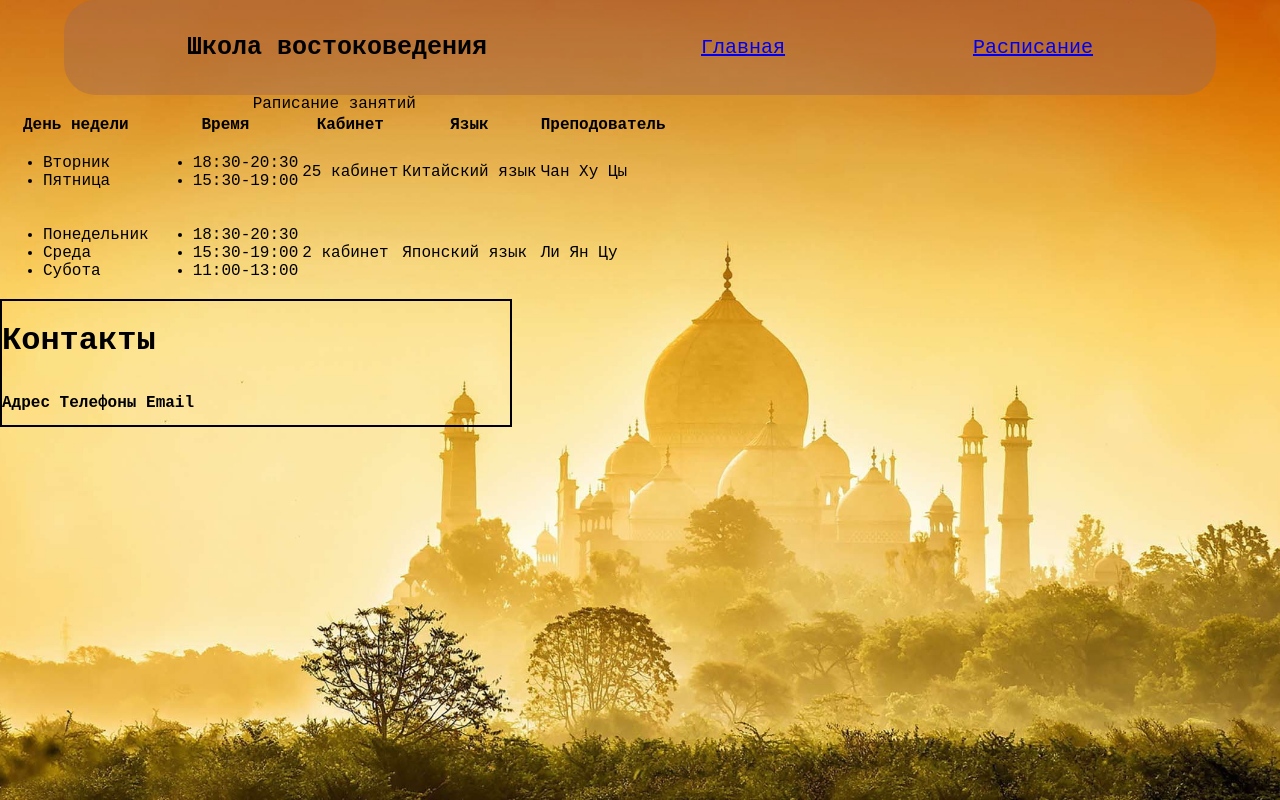
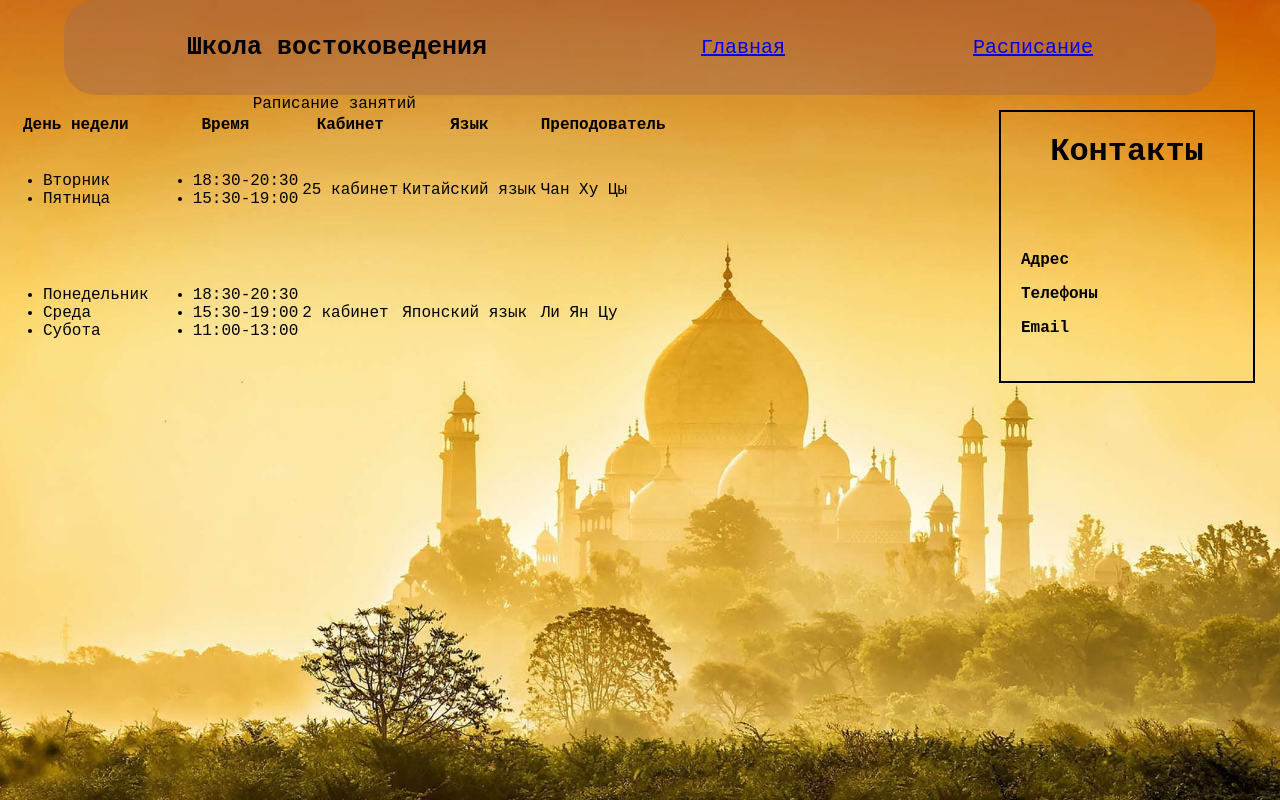
Before and after one commit to iralica/companyweb, a plain HTML site: page info.html in a window 1280 px wide. Drawn offline with Linux system fonts and the light colour scheme.

Commit message:
new version

```diff
--- a/info.html
+++ b/info.html
@@ -101,9 +101,11 @@
           <h1 class="cont_capt">
             Контакты
              <h2 class="cont_detail">
-            Адрес
-            Телефоны
-            Email
+
+             <p>Адрес</p>
+             <p>Телефоны</p>
+             <p>Email</p>
+
              </h2>
           </h1>
      </div>
--- a/styles.css
+++ b/styles.css
@@ -123,15 +123,19 @@ html, body{
     height: 90%;
     box-sizing: border-box;
     padding: 0 0 40px 0;
-    display: block;
+    display: flex;
+    margin: auto;
+
 }
 
 .table{
     box-sizing: border-box;
-    width: 50%;
+    width: 80%;
     height: 60%;
     border: 1px solid black;
     display: flex;
+    margin-left: 15px;
+    align-self: center;
 }
 .caption{
 
@@ -147,12 +151,18 @@ html, body{
 }
 .contacts{
     box-sizing: border-box;
-    width: 40%;
-    height: 100%;
+    width: 20%;
+    height: 90%;
     display: flex;
     flex-direction: column;
     border: 2px solid black;
     float: left;
+    justify-content: center;
+    position: relative;
+    margin-left: auto;
+    margin-right: 25px;
+    text-align: center;
+    margin-top: 15px;
 }
 .cont_detail{
     width: 40%;
@@ -160,4 +170,6 @@ html, body{
     display: block;
     list-style: none;
     font-size: medium;
+    padding: 30px 20px 15px 20px;
+    text-align: left;
 }
```
